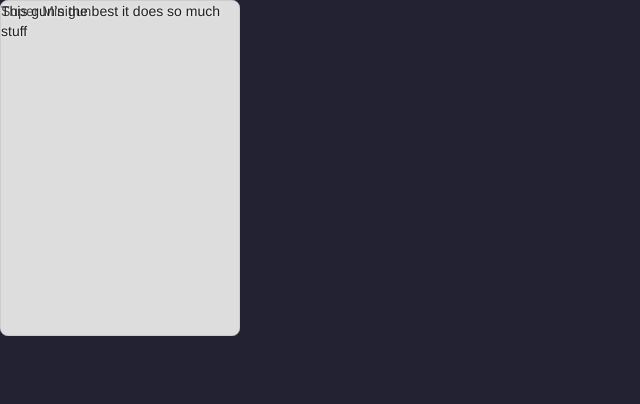
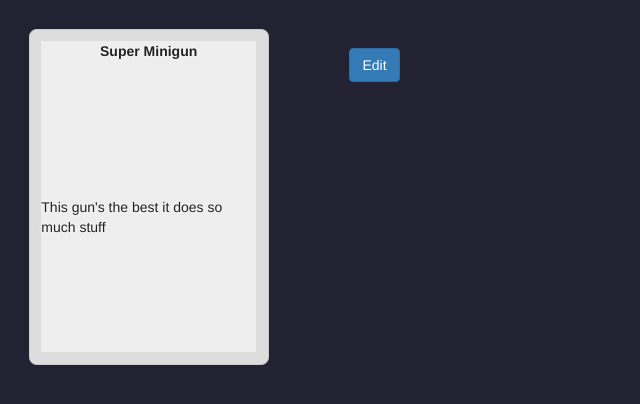
Before and after one commit to Etskh/card-creator, a Django app: page / in a window 1280 px wide. Shown: the top 404 px of the page, without its empty margins (0-640 px from the left). Run offline with Django 3.2, Linux system fonts and the light colour scheme; data comes from the database, SQL or seed files in the repository; both versions use the stored data as it was after the commit; some libraries are stand-ins or nearby versions.

Commit message:
Add interactivity

```diff
--- a/cards/models.py
+++ b/cards/models.py
@@ -44,10 +44,12 @@ class Field(models.Model):
         return '''
             width: {}%;
             top: {}%;
+            text-align: {};
             {};
         '''.format(
             self.width * 100,
-            self.height,
+            self.height * 100,
+            self.alignment,
             self.style
         )
 
--- /dev/null
+++ b/cards/static/cards/cards.js
@@ -0,0 +1,10 @@
+
+
+$(document).ready( function() {
+
+    // Do init stuff here
+    $('#done-editing').click(function() {
+        // go back to the main page
+        window.location.href = '/';
+    });
+});
--- a/cards/templates/card-detail.html
+++ /dev/null
@@ -1,8 +0,0 @@
-<!-- Card View -->
-<div class="card" id="card-{{ card.pk }}" data-name="{{ card.title }}">
-    {% for data in card.fields.all %}
-        <span class="field field-{{ data.field.name }}">{{ data.value }}</span>
-    {% empty %}
-        no fields
-    {% endfor %}
-</div>
--- a/cards/templates/card-list.html
+++ b/cards/templates/card-list.html
@@ -3,11 +3,22 @@
 {% block content %}
 <!-- CardList View -->
 <style>
+    .controls {
+        display: inline-block;
+        padding: 0.5in;
+        vertical-align: top;
+    }
     .cardtype-{{ cardtype.name }} .card {
       width: {{ cardtype.width }}in;
       height: {{ cardtype.height }}in;
     }
-    {% for field in cardtype.fields %}
+    .inner-card {
+        position:relative;
+        margin: {{ cardtype.margin }}in;
+        width: {{ cardtype.inner_width }}in;
+        height: {{ cardtype.inner_height }}in;
+    }
+    {% for field in cardtype.field_set.all %}
     .cardtype-{{ cardtype.name }} .card .field-{{ field.name }} {
       {{ field.css }}
     }
@@ -15,7 +26,19 @@
 </style>
 <div class="card-list cardtype-{{ cardtype.name }}">
     {% for card in cards %}
-        {% include 'card-detail.html' %}
+        <!-- Card View -->
+        <div class="card" id="card-{{ card.pk }}" data-name="{{ card.title }}">
+            <div class="inner-card">
+            {% for data in card.fields.all %}
+                <span class="field field-{{ data.field.name }}">{{ data.value }}</span>
+            {% empty %}
+                no fields
+            {% endfor %}
+            </div>
+        </div>
     {% endfor %}
 </div>
+<div class="controls">
+    <button class="btn btn-primary" id="start-editing">Edit</button>
+</div>
 {% endblock %}
--- a/cards/templates/core/default.html
+++ b/cards/templates/core/default.html
@@ -8,6 +8,11 @@
     <style>
         BODY {
             background: #223;
+        }
+        .card-list {
+            margin: 0.3in;
+            display: inline-block;
+            vertical-align: top;
         }
         .card {
             position:relative;
@@ -33,7 +38,7 @@
     <div id="scripts">
         <script src="https://ajax.googleapis.com/ajax/libs/jquery/3.1.1/jquery.min.js"></script>
         <script src="https://maxcdn.bootstrapcdn.com/bootstrap/3.3.7/js/bootstrap.min.js" integrity="sha384-Tc5IQib027qvyjSMfHjOMaLkfuWVxZxUPnCJA7l2mCWNIpG9mGCD8wGNIcPD7Txa" crossorigin="anonymous"></script>
-        <script src=""></script>
+        <script src="/static/cards/cards.js"></script>
     </div>
 </body>
 </html>
```
Also changed, not shown: cards/templates/card-edit.html (+9 -0 lines), db.sqlite3.
